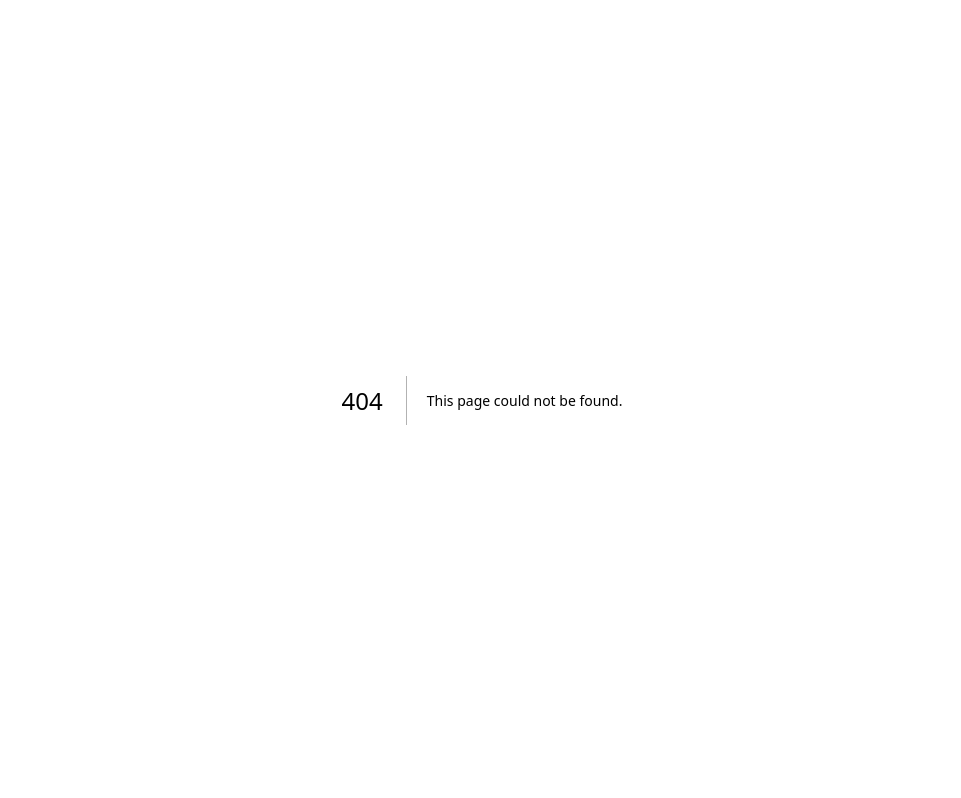
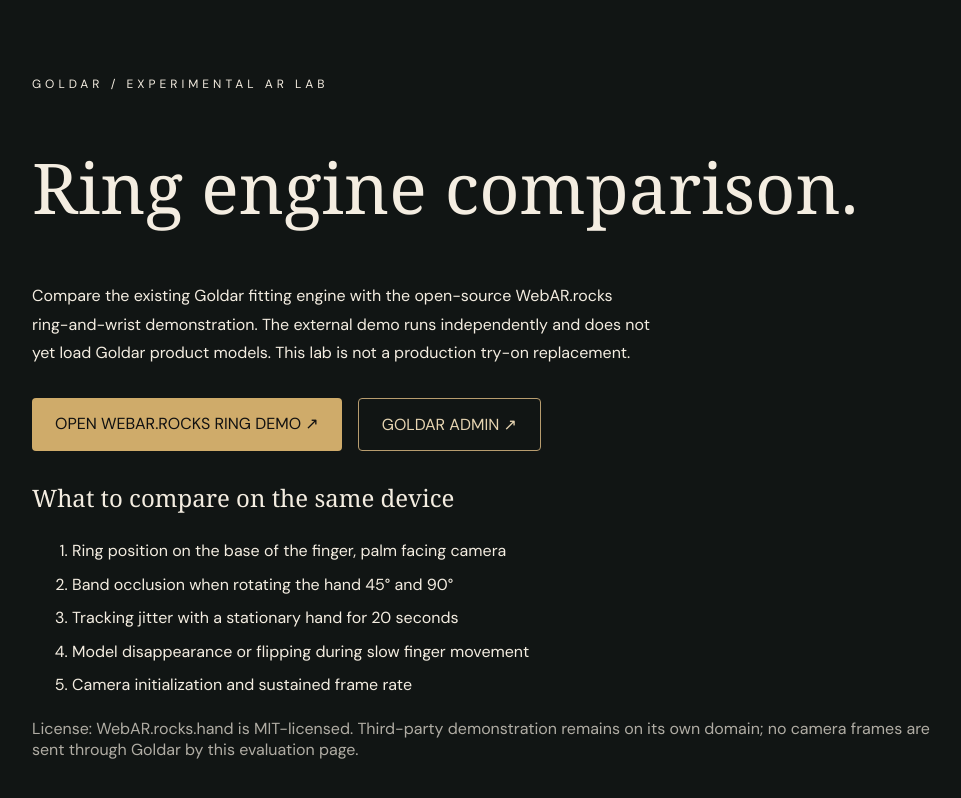
Before and after one commit to Typhon-Namira/Goldar, a Next.js app in the folder frontend/: page /ar-lab in a window 1280 px wide. Before the commit this address had no page. Shown: the top 798 px of the page, without its empty margins (158-1119 px from the left). Built offline with nearby package versions, Linux system fonts and the light colour scheme; a web font is replaced by a local one.

Commit message:
feat: isolated free WebAR.rocks Ring VTO evaluation page

```diff
--- /dev/null
+++ b/frontend/src/app/ar-lab/page.tsx
@@ -0,0 +1,25 @@
+import Link from "next/link";
+
+export default function ARLab(){
+ const demo="https://webar.rocks/demos/hand/demos/VTO/";
+ return <main style={{minHeight:"100vh",background:"#111514",color:"#f4ede1",padding:"clamp(24px,5vw,72px)"}}>
+   <div style={{maxWidth:900,margin:"auto"}}>
+     <p style={{letterSpacing:4,fontSize:12}}>GOLDAR / EXPERIMENTAL AR LAB</p>
+     <h1 style={{fontFamily:"Georgia,serif",fontSize:"clamp(36px,6vw,70px)",fontWeight:400}}>Ring engine comparison.</h1>
+     <p style={{lineHeight:1.8,maxWidth:620}}>Compare the existing Goldar fitting engine with the open-source WebAR.rocks ring-and-wrist demonstration. The external demo runs independently and does not yet load Goldar product models. This lab is not a production try-on replacement.</p>
+     <div style={{display:"flex",flexWrap:"wrap",gap:16,margin:"30px 0"}}>
+       <a href={demo} target="_blank" rel="noopener noreferrer" style={{padding:"15px 23px",background:"#cfab6a",color:"#111",textDecoration:"none",borderRadius:4}}>OPEN WEBAR.ROCKS RING DEMO ↗</a>
+       <Link href="/admin" style={{padding:"15px 23px",border:"1px solid #b89d6f",color:"#e6d4b1",textDecoration:"none",borderRadius:4}}>GOLDAR ADMIN ↗</Link>
+     </div>
+     <h2 style={{fontFamily:"Georgia,serif",fontWeight:400}}>What to compare on the same device</h2>
+     <ol style={{lineHeight:2.1}}>
+       <li>Ring position on the base of the finger, palm facing camera</li>
+       <li>Band occlusion when rotating the hand 45° and 90°</li>
+       <li>Tracking jitter with a stationary hand for 20 seconds</li>
+       <li>Model disappearance or flipping during slow finger movement</li>
+       <li>Camera initialization and sustained frame rate</li>
+     </ol>
+     <p style={{opacity:.7}}>License: WebAR.rocks.hand is MIT-licensed. Third-party demonstration remains on its own domain; no camera frames are sent through Goldar by this evaluation page.</p>
+   </div>
+ </main>
+}
```
